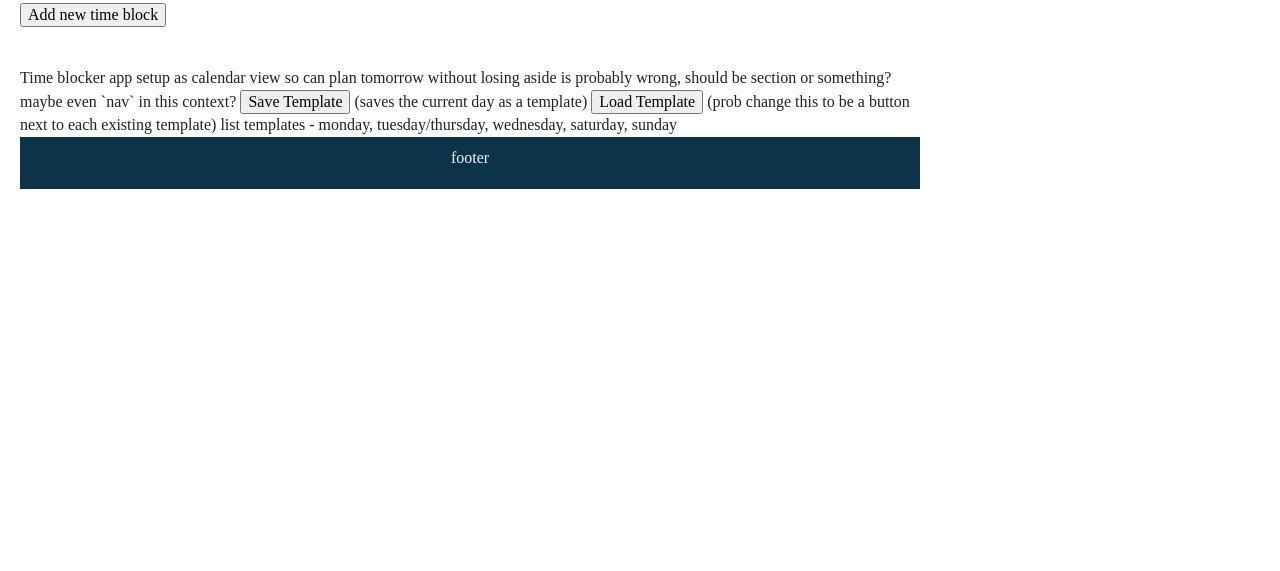
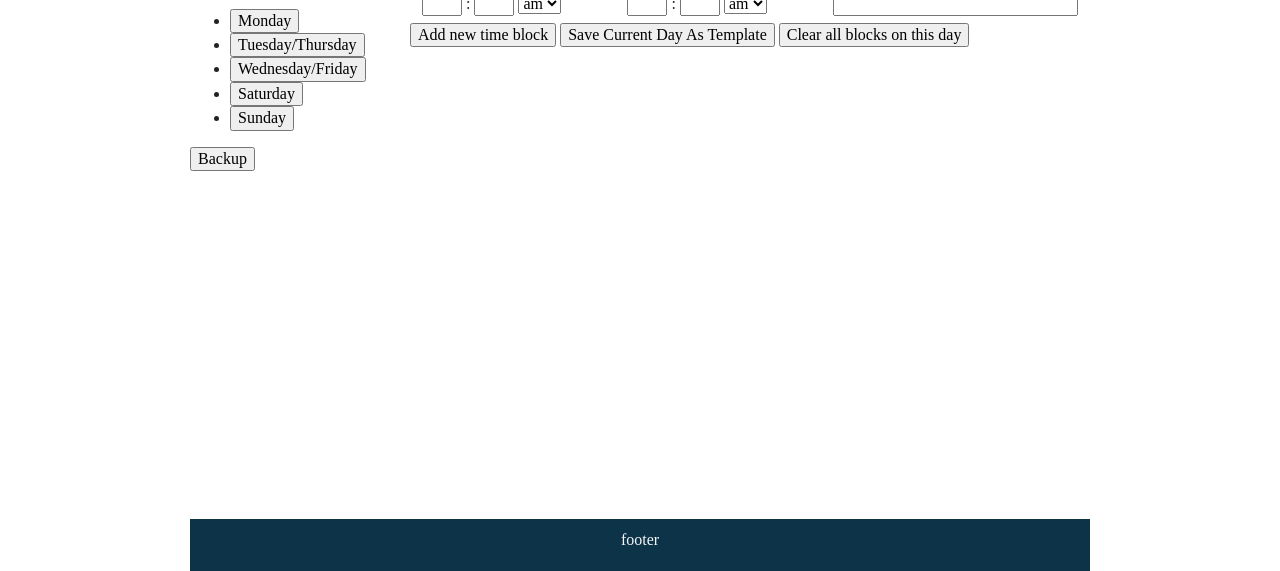
Before and after one commit to iandunn/time-blocker, a plain HTML site: page index.html in a window 1280 px wide. Shown: the part 229-800 px from the top of the page. Drawn offline with nearby package versions, Linux system fonts and the light colour scheme.

Commit message:
Progress on layout

```diff
--- a/css/main.css
+++ b/css/main.css
@@ -12,19 +12,30 @@ Also css to make current time block highlight Ed
 style so don't feel hard borders between hour and minute, maybe no border at all, but diff bg color
 */
 
-html {
-	/*box-sizing: border-box;*/
+* {
+	box-sizing: border-box;
 }
 
 body {
-	/*box-sizing: border-box;*/
-	box-sizing: content-box;
+	display: grid;
+	grid-gap: 20px;
+	grid-template-columns: 1fr;
+	grid-template-areas:
+		"site-header"
+		"site-content"
+		"site-controls"
+		"site-footer"
+	;
+	grid-template-rows: auto 1fr 1fr auto;
+
 	width: 100%;
 	max-width: 900px;
-	margin: 0 20px;
+	min-height: 100vh;
+	margin: 0 auto;
 }
 
-header, footer {
+.site-header, .site-footer {
+	width: 100%;	/* this shouldn't be necessary, should it? */
 	margin: 0 auto;
 	padding: 10px 20px 20px 20px;
 	background-color: #0d3349;
@@ -32,11 +43,16 @@ header, footer {
 	text-align: center;
 }
 
-header h1 {
-	margin: .25em;
+.site-header {
+	grid-area: site-header;
 }
 
-main {
+	.site-header h1 {
+		margin: .25em;
+	}
+
+.site-content {
+	grid-area: site-content;
 	margin: 40px 0;
 	padding: 0;
 }
@@ -50,7 +66,6 @@ main {
 
 			.time-window {
 				width: auto;
-				min-width: 175px;
 			}
 
 				.time-block-rows td {
@@ -67,9 +82,16 @@ main {
 
 				.time-block-rows input.task-name {
 					width: 100%;
-					min-width: 120px;
 				}
 
+.site-controls {
+	grid-area: site-controls;
+}
+
+/* See `.site-header` for some shared styles. */
+.site-footer {
+	grid-area: site-footer;
+}
 
 /*
  * Tablet
@@ -82,5 +104,22 @@ main {
  * Desktop
  */
 @media only screen and ( min-width: 45em ) {
-	/* todo */
+	body {
+		grid-template-columns: 200px 1fr;
+		grid-template-areas:
+			"site-header   site-header"
+			"site-controls site-content"
+			"site-footer   site-footer"
+		;
+		grid-template-rows: auto 1fr auto;
+	}
+
+	.time-window {
+		min-width: 175px;
+	}
+
+		.time-block-rows input.task-name {
+			min-width: 120px;
+		}
+
 }
--- a/index.html
+++ b/index.html
@@ -16,7 +16,7 @@
 </head>
 
 <body>
-	<header>
+	<header class="site-header">
 		<h1>Time Blocker</h1>
 	</header>
 
@@ -34,7 +34,7 @@
 
 	-->
 
-	<main>
+	<main class="site-content">
 		<table class="time-blocks">
 			<thead>
 				<tr>
@@ -105,19 +105,51 @@
 		</table>
 
 		<button>Add new time block</button>
+		<button>Save Current Day As Template</button>
+		<button>Clear all blocks on this day</button>
 	</main>
 
-	<aside>
-		Time blocker app setup as calendar view so can plan tomorrow without losing
-		aside is probably wrong, should be section or something? maybe even `nav` in this context?
+	<nav class="site-controls">
+		<!--
+		setup as calendar view so can plan monday on sunday without modifying weekly routine
+			wait, what? i don't remember what i meant when i wrote this
+			still want to use calendar view, just need to remember how to explain it
+		-->
+		<h2>Calendar</h2>
+		<!-- add question mark icon. when hover over it, explain that ? -->
 
-		<button>Save Template</button>	(saves the current day as a template)
-		<button>Load Template</button>	(prob change this to be a button next to each existing template)
+		<div class="calendar">
+			<!-- look for library to do this. clicking on day loads the saved blocks for that day in `.time-block-rows` -->
+		</div>
 
-		list templates - monday, tuesday/thursday, wednesday, saturday, sunday
-	</aside>
+		<h2>Templates</h2>
+		<!-- add question mark icon. when hover over it, explain that to create a new template, setup the blocks for a day, then click save button -->
 
-	<footer>footer</footer>
+		<ul>
+			<!-- style as links, but without underline decoration? -->
+			<li>
+				<button data-template-id="1">Monday</button>
+			</li>
+			<li>
+				<button data-template-id="1">Tuesday/Thursday</button>
+			</li>
+			<li>
+				<button data-template-id="1">Wednesday/Friday</button>
+			</li>
+			<li>
+				<button data-template-id="1">Saturday</button>
+			</li>
+			<li>
+				<button data-template-id="1">Sunday</button>
+			</li>
+		</ul>
+
+		<button>Backup</button>
+	</nav>
+
+	<footer class="site-footer">
+		footer
+	</footer>
 
 	<script src="js/vendor/modernizr-3.6.0.min.js"></script>
 	<script src="https://code.jquery.com/jquery-3.3.1.min.js" integrity="sha256-FgpCb/KJQlLNfOu91ta32o/NMZxltwRo8QtmkMRdAu8=" crossorigin="anonymous"></script>
--- a/js/main.js
+++ b/js/main.js
@@ -14,6 +14,8 @@
 	// or maybe use polyfill. have to explicitly add it or does modernizer do that automatically?
 	// https://philipwalton.com/articles/loading-polyfills-only-when-needed/
 
+// use es6 natively. but double check that modern browsers support all the things you use
+
 /*
 autocomplete task name based on existing ones
 probably gonna wait an npm module for the calendar, and maybe moment.js too
@@ -24,20 +26,41 @@ use localstorage probably, but research options first
 ( function() {
 	'use strict';
 
-	let timeBlocks = {};
+	const schemaVersion = '0.1';
+	let data;
 
 	const app = {
 		// jsdoc
 		init : function() {
-			// const template = _.template( 'time-block-row', timeBlocks );
+			const tmpSkip = false;  // remove this when the condition stubs below are replaced
+
+			if ( tmpSkip ) {
+				// if ! supports web components, localstoage, etc, then show an error and return
+				// make this overwrite .site-content instead of a popup
+				alert( 'need upgrade, see happy browser' );
+				return;
+			}
+
+			if ( tmpSkip ) {
+				// load data from localstorage, or whatever is best, read up on the options
+			} else {
+				data = {
+					'version' : schemaVersion,
+					'blocks'  : []
+				};
+			}
+
+			// const template = _.template( 'time-block-row', data.blocks );
 			// document.getElementsByClassName(  )
 
 			// use try/catch for anything async
 		},
 
+		// jsdoc
 		saveTemplate : function() {
 		},
 
+		// jsdoc
 		loadTemplate : function() {
 			// warn that will override current blocks
 		},
```
Also changed, not shown: docs/todo.md (+2 -0 lines).
